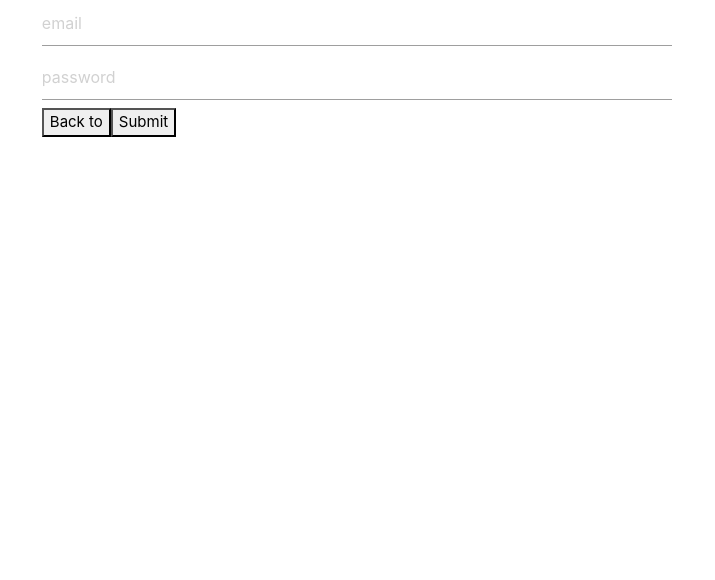
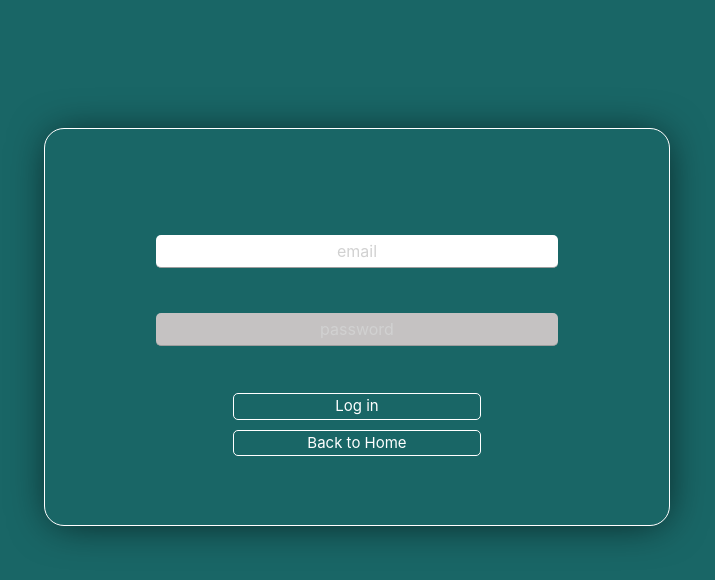
Before and after one commit to Daniel-Avramovic/interview-reports, a React (Create React App) app: page / in a window 1280 px wide. Shown: the top 580 px of the page, without its empty margins (283-998 px from the left). Built offline with nearby package versions, Linux system fonts and the light colour scheme.

Commit message:
LogIn page style

```diff
--- a/src/app/pages/login/Login.jsx
+++ b/src/app/pages/login/Login.jsx
@@ -1,25 +1,32 @@
 import React from "react";
+import './login.css';
 
 const Login = ({ submit, email, password, onChangeEmail, onChangePassword }) => {
 //
 
   return (
     <main>
-      <form>
+       <form>
+         <div className="input">
         <input
+          className = "input"
           type="text"
           placeholder="email"
           value={email}
           onChange={onChangeEmail}
         />
         <input
+          className = "input password"
           type="password"
           placeholder="password"
           value={password}
           onChange={onChangePassword}
         />
-        <button>Back to</button>
-        <button onClick={submit}>Submit</button>
+        </div>
+        <div className="buttons">
+        <button>Back to Home</button>
+        <button onClick={submit}>Log in</button>
+        </div>
         </form>
     </main>
   );
--- /dev/null
+++ b/src/app/pages/login/login.css
@@ -0,0 +1,49 @@
+body {
+    /*background-color: white*/
+    background-color: rgb(25, 102, 102);
+}
+
+form {
+    margin: 10% auto;
+    padding: 5%;
+    height: 100%;
+    border: 1px solid white;
+    border-radius: 20px;
+    box-shadow: 1px 2px 41px -7px rgba(0,0,0,0.75);
+    background-color: rgb(25, 102, 102);
+}
+
+.input {
+    margin: 20px auto;
+    /*background-color: red;*/
+    width: 90%;
+}
+
+input {
+    margin: 5% !important;
+    background-color: white !important;
+    width: 90% !important;
+    height: 2em !important;
+    text-align: center !important;
+    vertical-align: sub !important;
+    border-radius: 5px !important;
+}
+
+.password {
+    color: white !important;
+    background-color: rgb(197, 194, 194) !important;
+}
+.buttons {
+    display: flex !important;
+    flex-direction: column-reverse;
+}
+
+button {
+    text-align: center;
+    width: 50%;
+    margin: 5px auto;
+    color: white;
+    background-color: rgb(25, 102, 102);
+    border: 1px solid white;
+    border-radius: 5px;
+}
```
